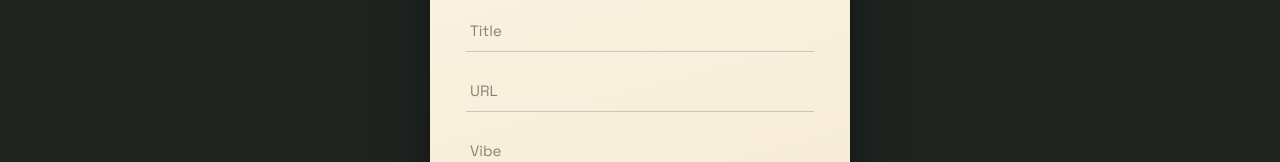
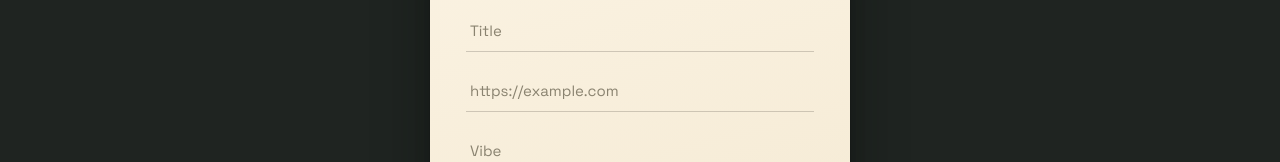
Before and after one commit to ImanAmirr/VibeBoard, a React app in the folder frontend/: page /boards/1/items/1/edit in a window 1280 px wide. Shown: the part 321-483 px from the top of the page. Built offline with nearby package versions, Linux system fonts and the light colour scheme; no server answers; the HTML template or start-up script is replaced by a standard one.

Commit message:
security fixes

```diff
--- a/frontend/src/pages/createItem.jsx
+++ b/frontend/src/pages/createItem.jsx
@@ -27,7 +27,7 @@ export default function CreateItem() {
                 title,
                 url,
                 vibe,
-                note,
+                note:note || null,
                 board_id: boardId,
             }),
         });
@@ -50,18 +50,22 @@ export default function CreateItem() {
                     placeholder="Title"
                     value={title}
                     onChange={(e) => setTitle(e.target.value)}
+                    required
                 />
 
                 <input
-                    placeholder="URL"
+                    type="=url"
+                    placeholder="https://example.com"
                     value={url}
                     onChange={(e) => setUrl(e.target.value)}
+                    required
                 />
 
                 <input
                     placeholder="Vibe"
                     value={vibe}
                     onChange={(e) => setVibe(e.target.value)}
+                    required
                 />
 
                 <input
--- a/frontend/src/pages/editBoard.jsx
+++ b/frontend/src/pages/editBoard.jsx
@@ -76,12 +76,14 @@ export default function EditBoard(){
                 placeholder="Board Name"
                 value={name}
                 onChange={(e) => setName(e.target.value)}
+                required
             />
 
             <input
                 placeholder="Description"
                 value={description}
                 onChange={(e) => setDescription(e.target.value)}
+
             />
 
             <button onClick={handleEditBoard}>
--- a/frontend/src/pages/editItem.jsx
+++ b/frontend/src/pages/editItem.jsx
@@ -87,18 +87,22 @@ export default function EditItem() {
                     placeholder="Title"
                     value={title}
                     onChange={(e) => setTitle(e.target.value)}
+                    required
                 />
 
                 <input
-                    placeholder="URL"
+                    type="url"
+                    placeholder="https://example.com"
                     value={url}
                     onChange={(e) => setUrl(e.target.value)}
+                    required
                 />
 
                 <input
                     placeholder="Vibe"
                     value={vibe}
                     onChange={(e) => setVibe(e.target.value)}
+                    required
                 />
 
                 <input
--- a/frontend/src/pages/login.jsx
+++ b/frontend/src/pages/login.jsx
@@ -53,6 +53,7 @@ export default function Login() {
                     placeholder="Email"
                     value={email}
                     onChange={(e)=>setEmail(e.target.value)}
+                    required
                 />
 
                 <input
@@ -61,6 +62,7 @@ export default function Login() {
                     placeholder="Password"
                     value={password}
                     onChange={(e)=>setPassword(e.target.value)}
+                    required
                 />
 
                 <button className="auth-button"
--- a/frontend/src/pages/signup.jsx
+++ b/frontend/src/pages/signup.jsx
@@ -47,6 +47,7 @@ export default function SignUp() {
                  type="email"
                  value={email}
                  onChange={(e)=>setEmail(e.target.value)}
+                 required
                  />
 
                 <input className="auth-input"
@@ -54,6 +55,7 @@ export default function SignUp() {
                  type="password"
                  value={password}
                  onChange={(e)=>setPassword(e.target.value)}
+                 required
                  />
 
                 <button className="auth-button"
```
Also changed, not shown: 1 other file (tests, documents, lock files or other folders).
